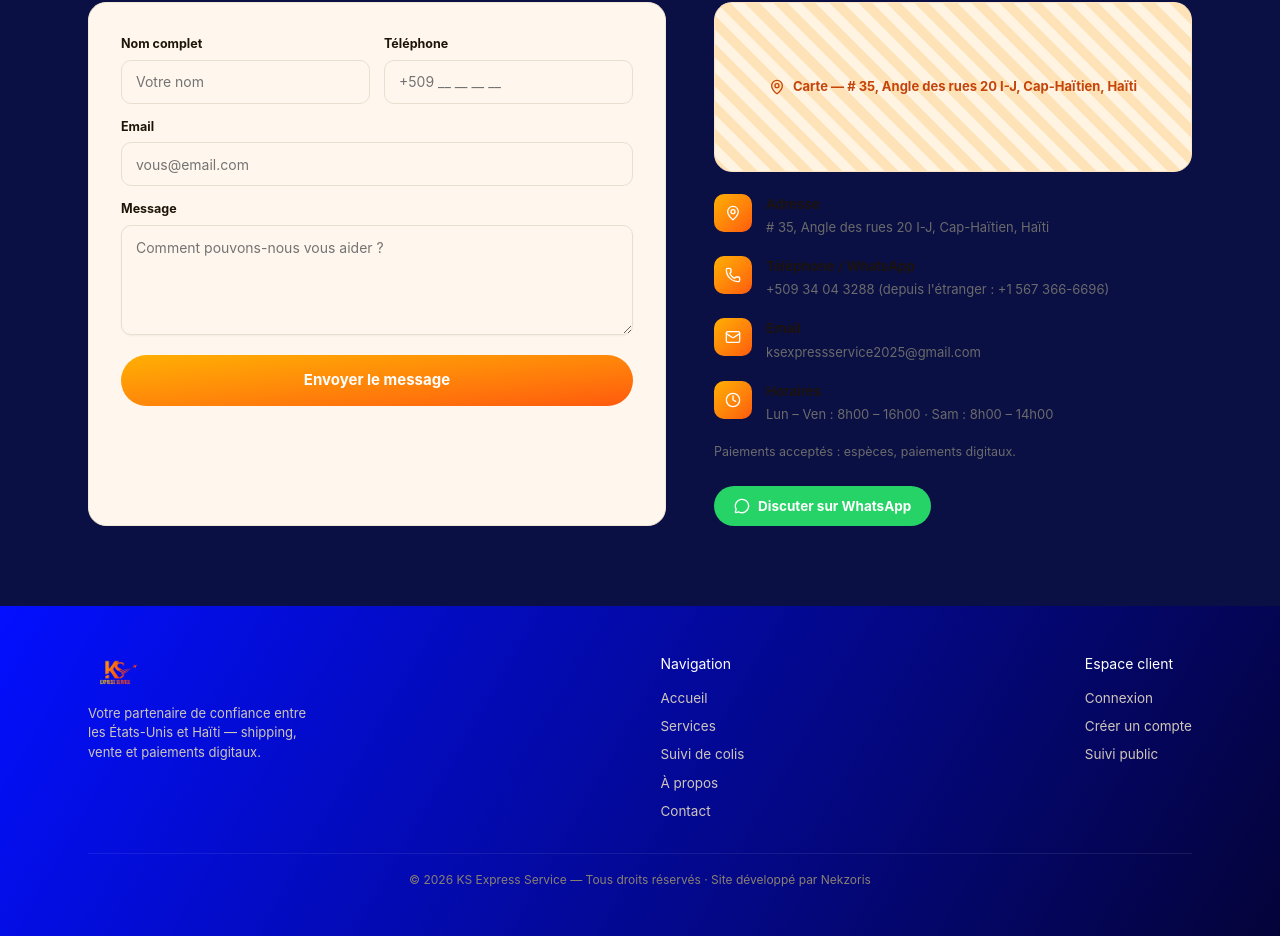
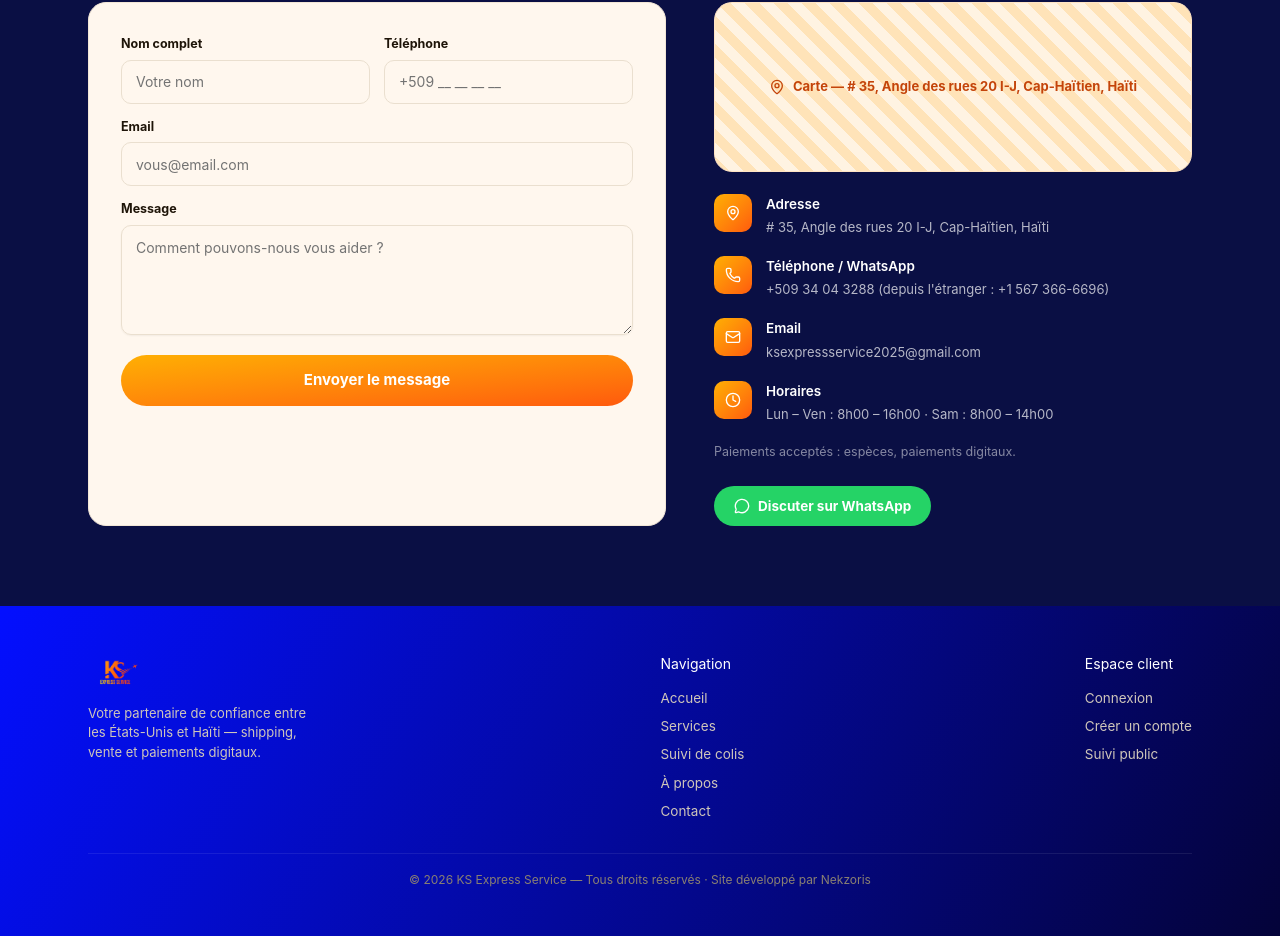
Before and after one commit to ksesxpress/ksexpress-front, a Next.js app: page / in a window 1280 px wide. Shown: the part 4357-5293 px from the top of the page. Built offline with nearby package versions, Linux system fonts and the light colour scheme; no server answers.

Commit message:
style: update Contact component text colors to white and semi-transparent variants

```diff
--- a/components/Contact.tsx
+++ b/components/Contact.tsx
@@ -148,14 +148,14 @@
                   <Icon size={16} />
                 </div>
                 <div>
-                  <h5 className="text-[13.5px] font-semibold text-brand-dark">
+                  <h5 className="text-[13.5px] font-semibold text-white">
                     {title}
                   </h5>
-                  <span className="text-[13px] text-brand-grey">{value}</span>
+                  <span className="text-[13px] text-white/70">{value}</span>
                 </div>
               </div>
             ))}
-            <p className="mb-4 text-[12.5px] text-brand-grey">
+            <p className="mb-4 text-[12.5px] text-white/50">
               Paiements acceptés : espèces, paiements digitaux.
             </p>
             <motion.a
```
